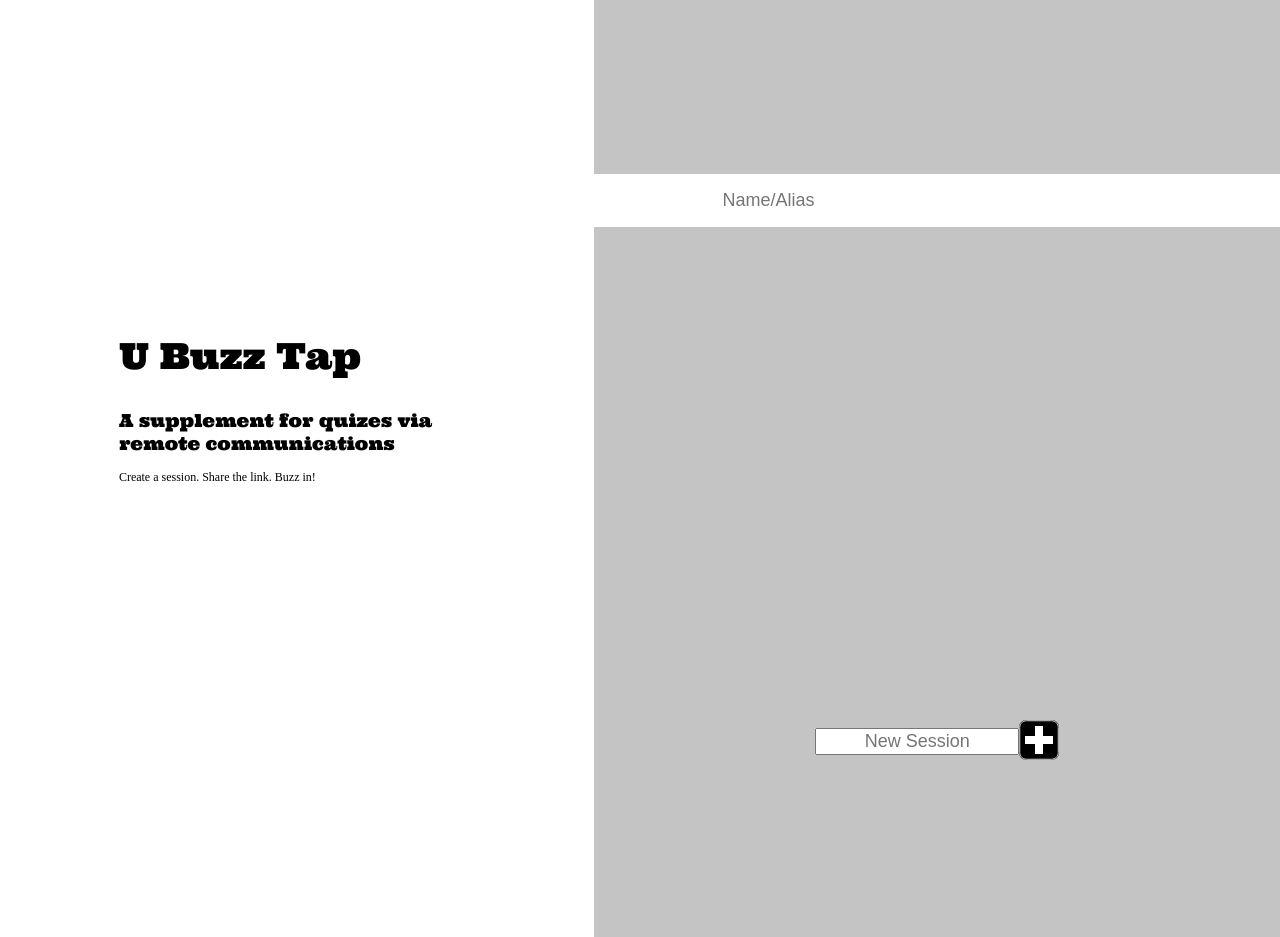
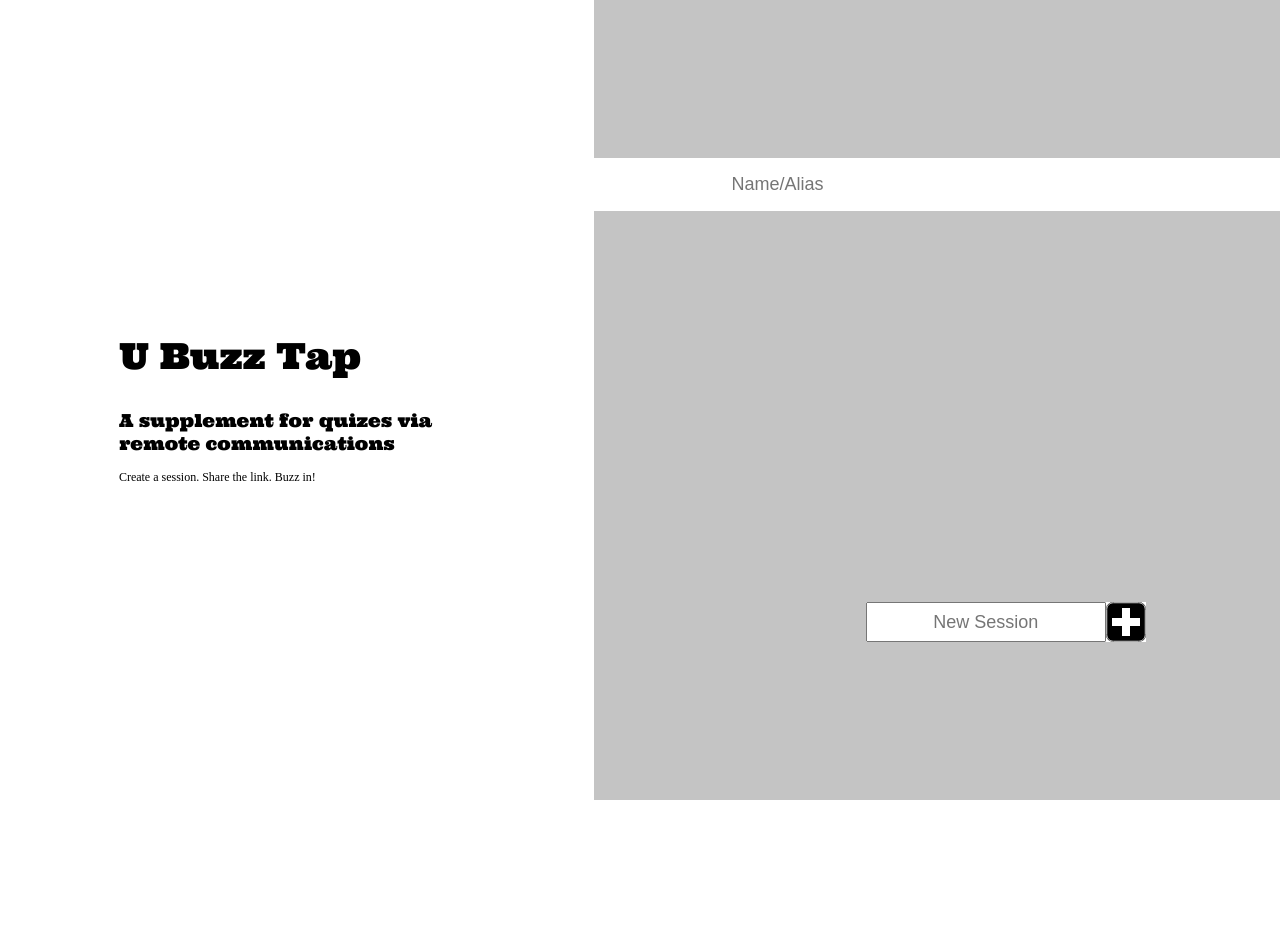
Before and after one commit to lily-law/buzz-that-buzzer, a React (Create React App) app in the folder client/: page / in a window 1280 px wide. After the commit the page ends 800 px from the top, so only its background shows below. Built offline with nearby package versions, Linux system fonts and the light colour scheme; a web font is replaced by a local one.

Commit message:
Size buttons and inputs better

```diff
--- a/client/src/pages/Landing.css
+++ b/client/src/pages/Landing.css
@@ -16,9 +16,7 @@
 .landing__setup {
     background: var(--bg-colour-2);
     display: grid;
-    place-items: center center;
-    padding: 10% 0;
-    max-height: 100%;
+    place-items: center end;
 }
 .setup__user-name {
     box-sizing: border-box;
@@ -26,49 +24,65 @@
     background: var(--bg-colour-1);
     border: none;
     padding: 16px;
-    padding-left: 10vw;
+    padding-left: 20%;
+    margin-top: 60px;
 }
 .setup__new-session {
     display: flex;
     flex-flow: row nowrap;
     align-items: center;
     justify-content: center;
-    max-width: 90vw;
+    width: 80%;
+    margin-bottom: 60px;
 }
 .new-session__input {
+    box-sizing: border-box;
     text-align: center;
     max-width: 70%;
+    height: 40px;
+}
+.new-session__submit {
+    box-sizing: border-box;
+    background-color: var(--bg-colour-1);
+    height: 40px;
 }
 .setup__sessions {
+    box-sizing: border-box;
     display: grid;
     width: 80%;
-    max-height: 60vh;
     overflow-y: auto;
-    margin: 5% 0;
 }
 .sessions__list {
     width: 80%;
     list-style-type: none;
     padding: 0;
+    max-height: 40vh;
 }
-.sessions__list button {
-    display: flex;
-    flex-flow: row nowrap;
-    justify-content: space-between;
-    align-items: center;
+.sessions__list__button {
+    display: grid;
+    place-items: center center;
+    grid-template-columns: auto 30px;
     cursor: pointer;
-    margin: 8px;
-    padding: 8px;
+    margin: 32px 0;
+    padding: 16px;
     width: 100%;
     background-color: var(--bg-colour-1);
 }
+.sessions__list__title {
+    padding: 0;
+    margin: 0;
+    width: 80%;
+    justify-self: center;
+    text-align: left;
+}
+.sessions__list__enter-icon {
+    width: 30px;
+    justify-self: flex-end;
+}
 
-@media only screen and (orientation: landscape) {
+@media only screen and (orientation: landscape) and (min-width: 940px) {
     .landing {
         grid-template-rows: auto;
         grid-template-columns: auto 1fr;
     }
-    .landing__setup {
-        height: 100%;
-    }
 }
--- a/client/src/pages/Landing.js
+++ b/client/src/pages/Landing.js
@@ -60,9 +60,9 @@ export default function Landing({userData, updateUserData, sessions, addToSessio
                 <div className="setup__sessions">
                     {sessions.length > 0 && <>
                         <div className="sessions__list">
-                            {sessions.map(sess => <button key={sess.token} onClick={() => joinSession(sess)}>
-                                {sess.title}
-                                <img src={enterIcon} alt="" />
+                            {sessions.map(sess => <button className="sessions__list__button" key={sess.token} onClick={() => joinSession(sess)}>
+                                <h3 className="sessions__list__title">{sess.title}</h3>
+                                <img className="sessions__list__enter-icon" src={enterIcon} alt="" />
                             </button>)}
                         </div>
                     </>}
```
